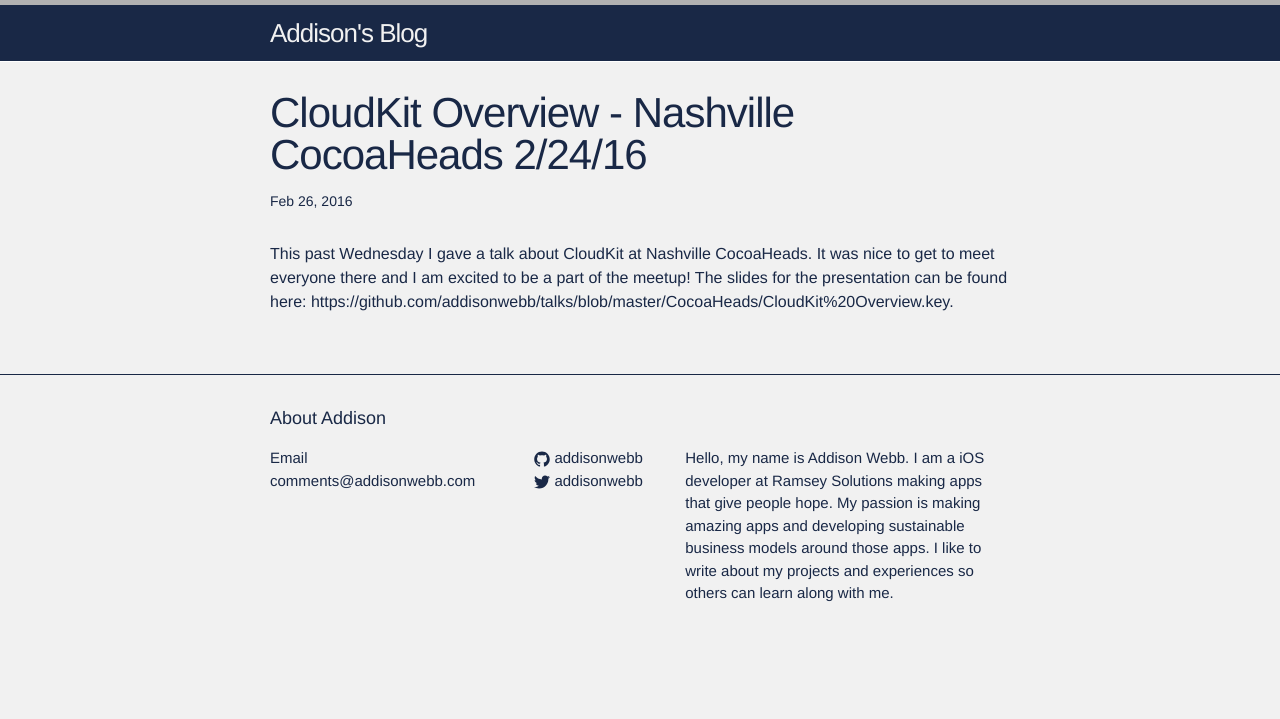
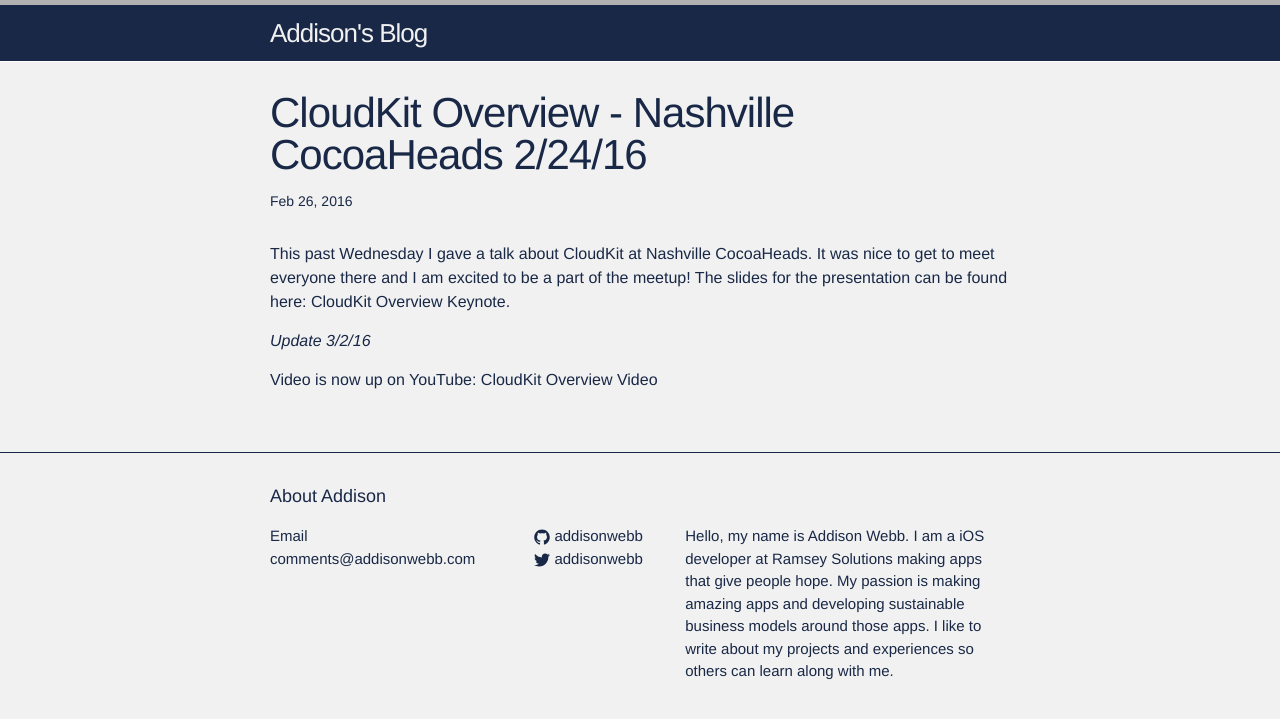
Before and after one commit to addisonwebb/addisonwebb.github.io, a Jekyll site: the page built from _posts/2016-02-26-CloudKit Overview - Nashville CocoaHeads.md, in a window 1280 px wide. Shown: the top 719 px of the page. Built offline with Jekyll 4.4.1, drawn with Linux system fonts in a browser that asks for light colours.

Commit message:
added video link

```diff
--- a/_posts/2016-02-26-CloudKit Overview - Nashville CocoaHeads.md
+++ b/_posts/2016-02-26-CloudKit Overview - Nashville CocoaHeads.md
@@ -7,4 +7,8 @@
 tags: CocoaHeads, CloudKit
 ---
 
-This past Wednesday I gave a talk about CloudKit at Nashville CocoaHeads. It was nice to get to meet everyone there and I am excited to be a part of the meetup! The slides for the presentation can be found here: [https://github.com/addisonwebb/talks/blob/master/CocoaHeads/CloudKit%20Overview.key](https://github.com/addisonwebb/talks/blob/master/CocoaHeads/CloudKit%20Overview.key).
+This past Wednesday I gave a talk about CloudKit at Nashville CocoaHeads. It was nice to get to meet everyone there and I am excited to be a part of the meetup! The slides for the presentation can be found here: [CloudKit Overview Keynote](https://github.com/addisonwebb/talks/blob/master/CocoaHeads/CloudKit%20Overview.key).
+
+*Update 3/2/16*
+
+Video is now up on YouTube: [CloudKit Overview Video](https://www.youtube.com/watch?v=lZYjWfmEZTw&app=desktop)
```
